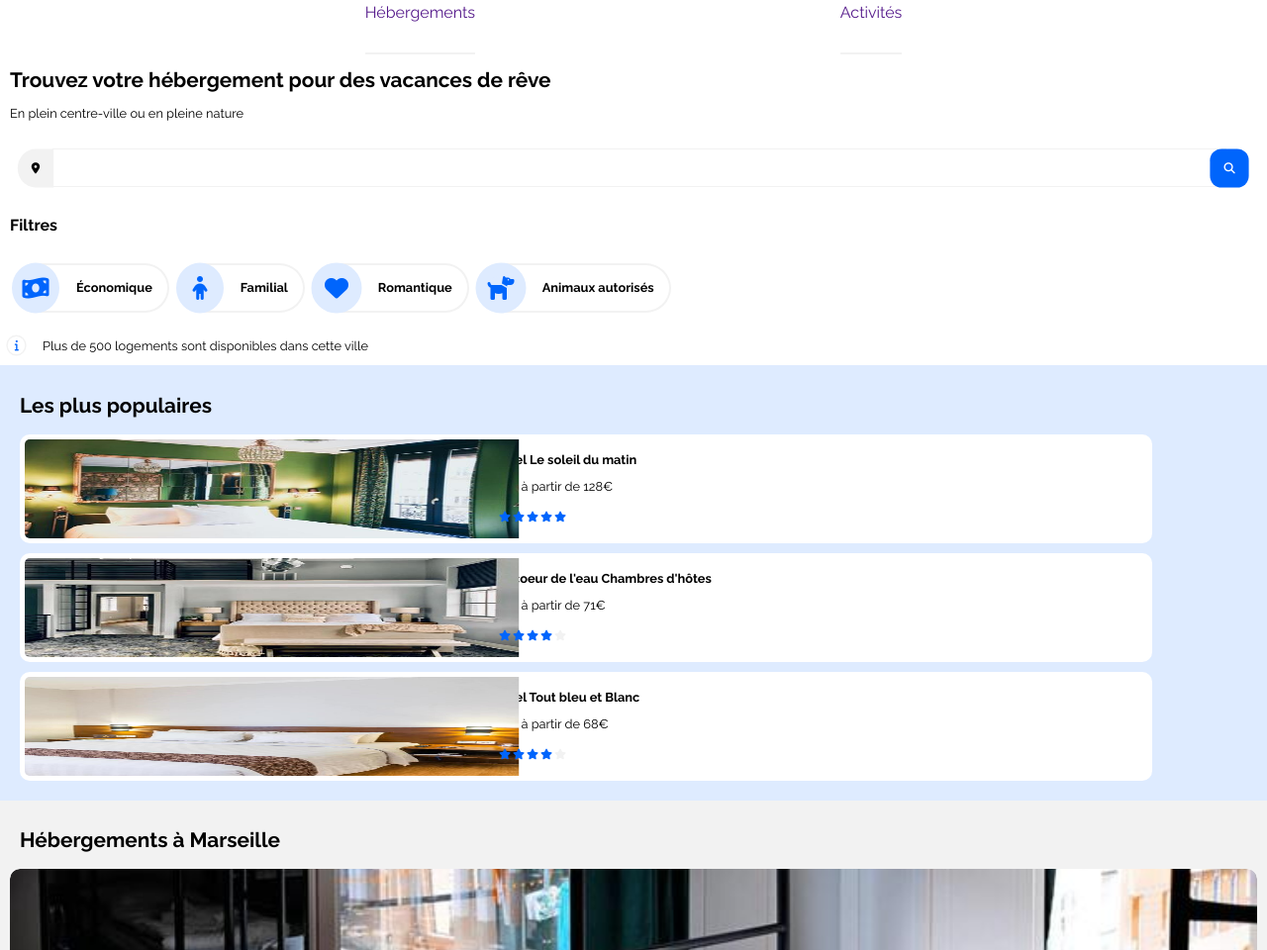
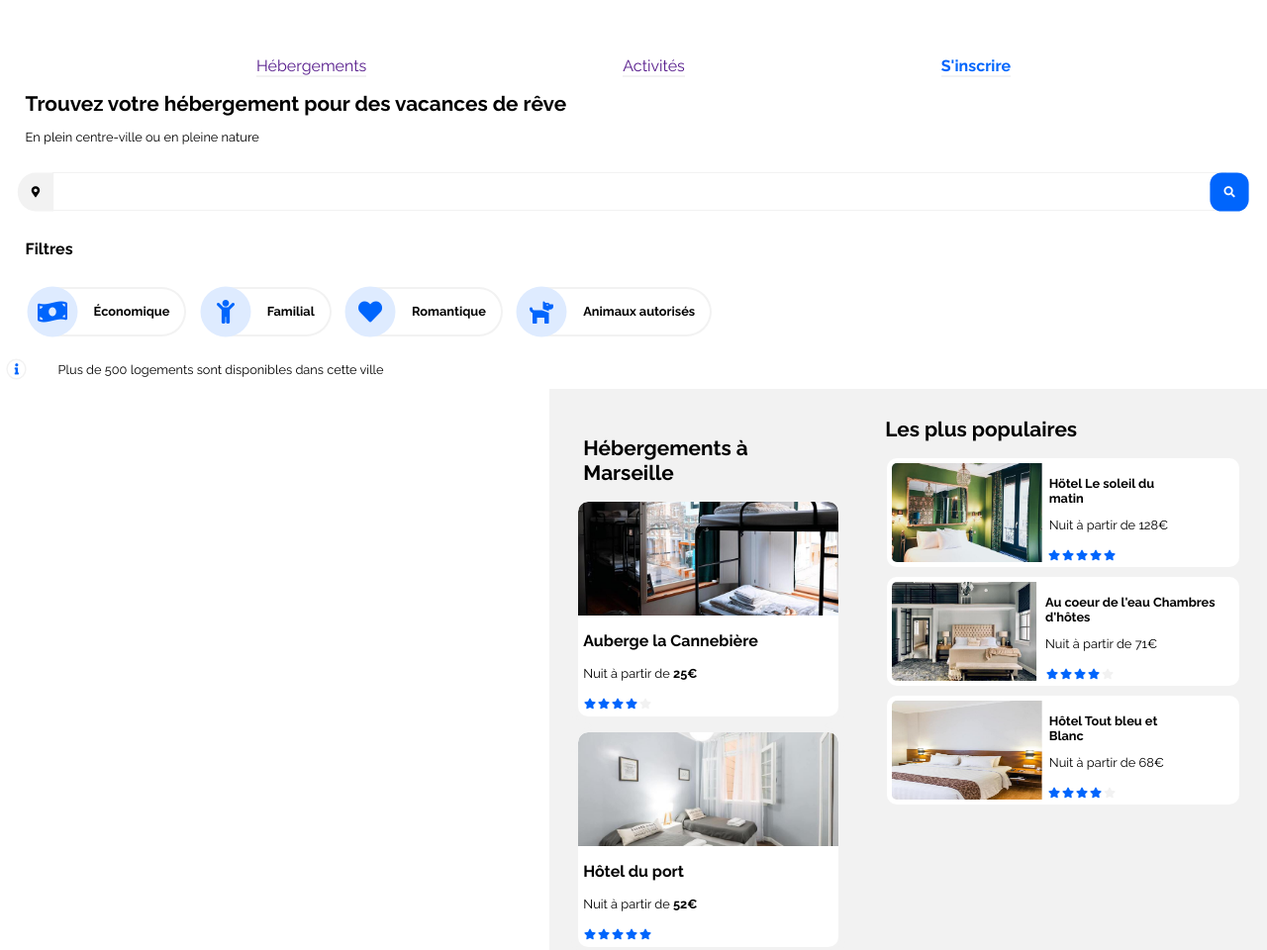
Before and after one commit to Storulv/JordyCorvisier_2_09102020, a plain HTML site: page index.html in a window 1280 px wide. Shown: the part 120-1080 px from the top of the page at 99% size. Drawn offline with Linux system fonts and the light colour scheme.

Commit message:
Refacto all dimension unit

```diff
--- a/index.html
+++ b/index.html
@@ -10,7 +10,7 @@
 
     <link rel="stylesheet" href="style/style.css">
     <link href="https://fonts.googleapis.com/css2?family=Raleway:wght@300;400;500;600;700&display=swap" rel="stylesheet">
-    <script src="https://kit.fontawesome.com/0d6e973efe.js" crossorigin="anonymous"></script>
+    <link rel="stylesheet" href="https://cdnjs.cloudflare.com/ajax/libs/font-awesome/5.15.1/css/all.min.css" />
 </head>
 
 <body>
@@ -52,6 +52,7 @@
                 <p>Plus de 500 logements sont disponibles dans cette ville</p>
             </section>
         </section>
+        <section class="pop-and-heb-section">
         <!-- lES PLUS POPULAIRES -->
             <section class="popular-section">
                 <h2>Les plus populaires</h2>
@@ -188,6 +189,7 @@
                 <h3 class="buttonMore">Afficher plus</h3>
             </article>
         </main>
+    </section>
     <!-- ACTIVITES A MARSEILLE -->
     <article class="activity">
         <h2>Activités à Marseille</h2>
--- a/style/style.css
+++ b/style/style.css
@@ -7,8 +7,8 @@
 }
 
 body{
-    margin: 0px;
-    padding: 0px;
+    margin: 0;
+    padding: 0;
     width: 100%;
 }
 
@@ -19,17 +19,17 @@ h1, h2, h3, p, span, li {
 /*MOBILE FIRST*/
 h1, h2 {
     font-size: 1.3em;
-    margin-left: 10px;
+    margin-left: 2%;
 }
 
 h3 {
     font-size: 1em;
-    margin-left: 10px;
+    margin-left: 2%;
 }
 
 p {
     font-size: 0.8em;
-    margin-left: 10px;
+    margin-left: 2%;
 }
 
 button {
@@ -44,24 +44,24 @@ button {
     display: flex;
     justify-content: space-evenly;
     align-items: center;
-    margin-top: 75px;
+    margin-top: 10%;
     padding: 0;
     width: 100%;
-    height: 50px;
+    height: 5%;
 }
 
 .navSection nav a {
     font-family: 'Raleway', sans-serif;
+    font-size: medium;
     text-decoration: none;
     border-bottom: 2px solid #F2F2F2;
     justify-content: center;
     align-items: center;
-    height: 50px;
+    height: 1%;
 }
 
 .inscript-button {
     position: absolute;
-    text-decoration: none;
     top: 25px;
     right: 15px;
     color: #0065FC;
@@ -102,14 +102,14 @@ button {
 label {
     display: flex;
     align-items: center;
-    margin-right: 5px;
+    margin-right: 1%;
 }
 
 .filterSection {
     display: flex;
     flex-wrap: wrap;
-    margin-left: 10px;
-    margin-right: 10px;
+    margin-left: 2%;
+    margin-right: 2%;
 }
 
 .fa-money-bill-wave, .fa-child, .fa-heart, .fa-dog {
@@ -212,7 +212,7 @@ label {
 }
 
 .popular-section {
-    background-color: var(--color-alt);
+    background-color: var(--color-grey);
     padding: 10px;
 }
 
@@ -238,11 +238,11 @@ label {
 }
 
 .descript-popular-section {
-    margin: 0px 0px 0px 10px;
+    margin-left: 5%;
 }
 
 .note-descript-popular-section{
-    margin-left: 20px;
+    margin-left: 5%;
 }
 
 .fa-star{
@@ -257,8 +257,8 @@ label {
 }
 
 .zone-section{
-    padding: 10px;
-    background-color: var(--color-grey);
+    padding: 2%;
+    background-color: white;
 }
 
 .zone-figure {
@@ -268,7 +268,8 @@ label {
     overflow: hidden;
     background-color: white;
     border-radius: 10px 10px;
-    margin-left: 0%;
+    margin-left: 0;
+    box-shadow: 0px 7px 10px var(--color-grey);
 }
 
 .zone-img {
@@ -279,7 +280,7 @@ label {
     border-top-right-radius: 10px;
 }
 
-.descript-zone-section {
+/* .descript-zone-section {
     vertical-align: middle;
 }
 
@@ -290,14 +291,14 @@ label {
 .descript-zone-section p {
     margin-bottom: 2px;
 }
-
+ */
 .note-descript-zone-section{
-    margin-left: 15px;
-    margin-bottom: 5px;
+    margin-left: 4%;
+    margin-bottom: 2%;
 }
 
 .activity {
-    background-color: white;
+    padding-top: 5px;
 }
 
 .activity-fig {
@@ -326,7 +327,7 @@ label {
 
 footer {
     background-color: var(--color-grey);
-    padding: 20px;
+    padding: 2%;
 }
 
 .footer-ul {
@@ -339,3 +340,28 @@ footer {
 .footer-ul li {
     margin: 7px;
 }
+
+/* Desktop & tablet */
+
+@media screen and (min-width: 480px) {
+
+    .inscript-button {
+        position: static !important;
+    }
+
+    .navSection {
+        display: flex;
+
+    }
+
+.pop-and-heb-section {
+    display: flex;
+    flex-direction: row-reverse;
+    margin-left: -15%;
+}
+
+.pop-and-heb-section .zone-section {
+    background-color: var(--color-grey);
+}
+
+}
```
Lines whose indentation alone changed are shown as unchanged.
